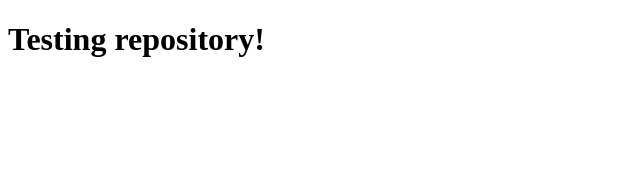
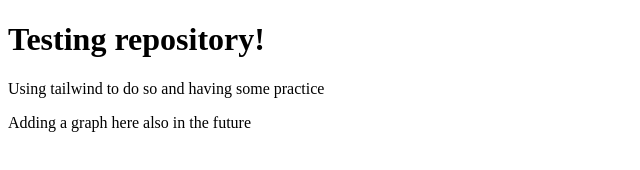
Before and after one commit to jemm88/jemm88.github.io, a plain HTML site: page index.html in a window 1280 px wide. Shown: the whole page, without its empty margins (0-640 px from the left). Drawn offline with Linux system fonts and the light colour scheme.

Commit message:
just testing for now

```diff
--- a/index.html
+++ b/index.html
@@ -4,9 +4,12 @@
     <meta charset="UTF-8">
     <meta http-equiv="X-UA-Compatible" content="IE=edge">
     <meta name="viewport" content="width=p, initial-scale=1.0">
+
     <title>Document</title>
 </head>
 <body>
     <h1>Testing repository!</h1>
+    <p>Using tailwind to do so and having some practice</p>
+    <p>Adding a graph here also in the future</p>
 </body>
 </html>
```
